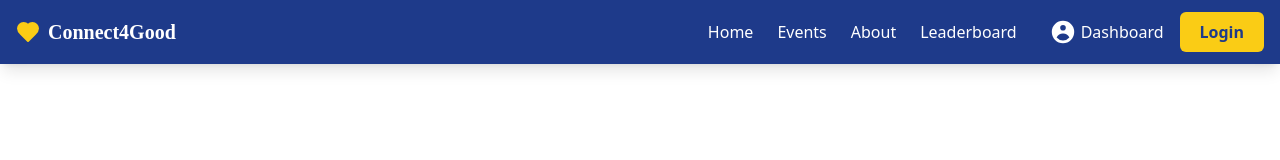
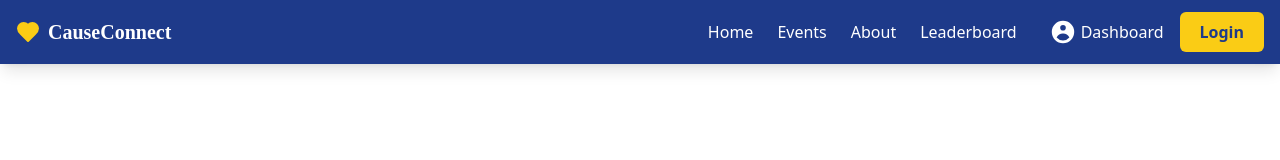
Before and after one commit to aayishajalal/CauseConnect, a React (Vite) app in the folder frontend/: page / in a window 1280 px wide. Shown: the top 160 px of the page. Built offline with nearby package versions, Linux system fonts and the light colour scheme.

Commit message:
changed title and navbar logo

```diff
--- a/frontend/index.html
+++ b/frontend/index.html
@@ -4,7 +4,7 @@
     <meta charset="UTF-8" />
     <link rel="icon" type="image/svg+xml" href="/vite.svg" />
     <meta name="viewport" content="width=device-width, initial-scale=1.0" />
-    <title>Connect4Good</title>
+    <title>CauseConnect</title>
     <link rel="stylesheet" href="https://unpkg.com/leaflet@1.9.4/dist/leaflet.css"
      integrity="sha256-p4NxAoJBhIIN+hmNHrzRCf9tD/miZyoHS5obTRR9BMY="
      crossorigin=""/>
--- a/frontend/src/shared/Navbar.tsx
+++ b/frontend/src/shared/Navbar.tsx
@@ -18,7 +18,7 @@ const Navbar: React.FC = () => {
         <div className="flex justify-between items-center">
           <Link to="/" className="text-xl font-semibold text-white font-serif flex items-center space-x-2">
             <Heart className="w-6 h-6 text-yellow-400" fill="currentColor" />
-            <span>Connect4Good</span>
+            <span>CauseConnect</span>
           </Link>
 
           <div className="hidden md:flex items-center space-x-8">
```
